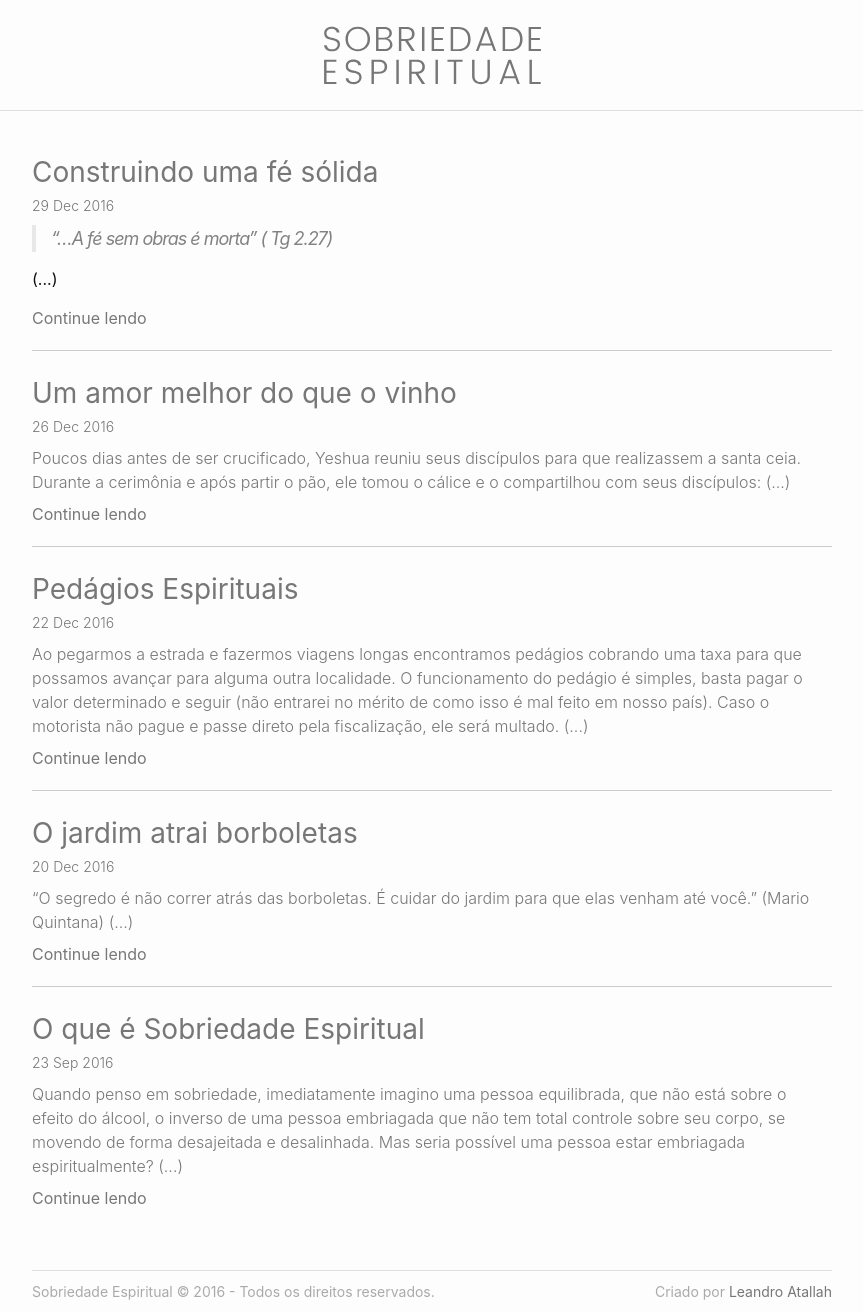
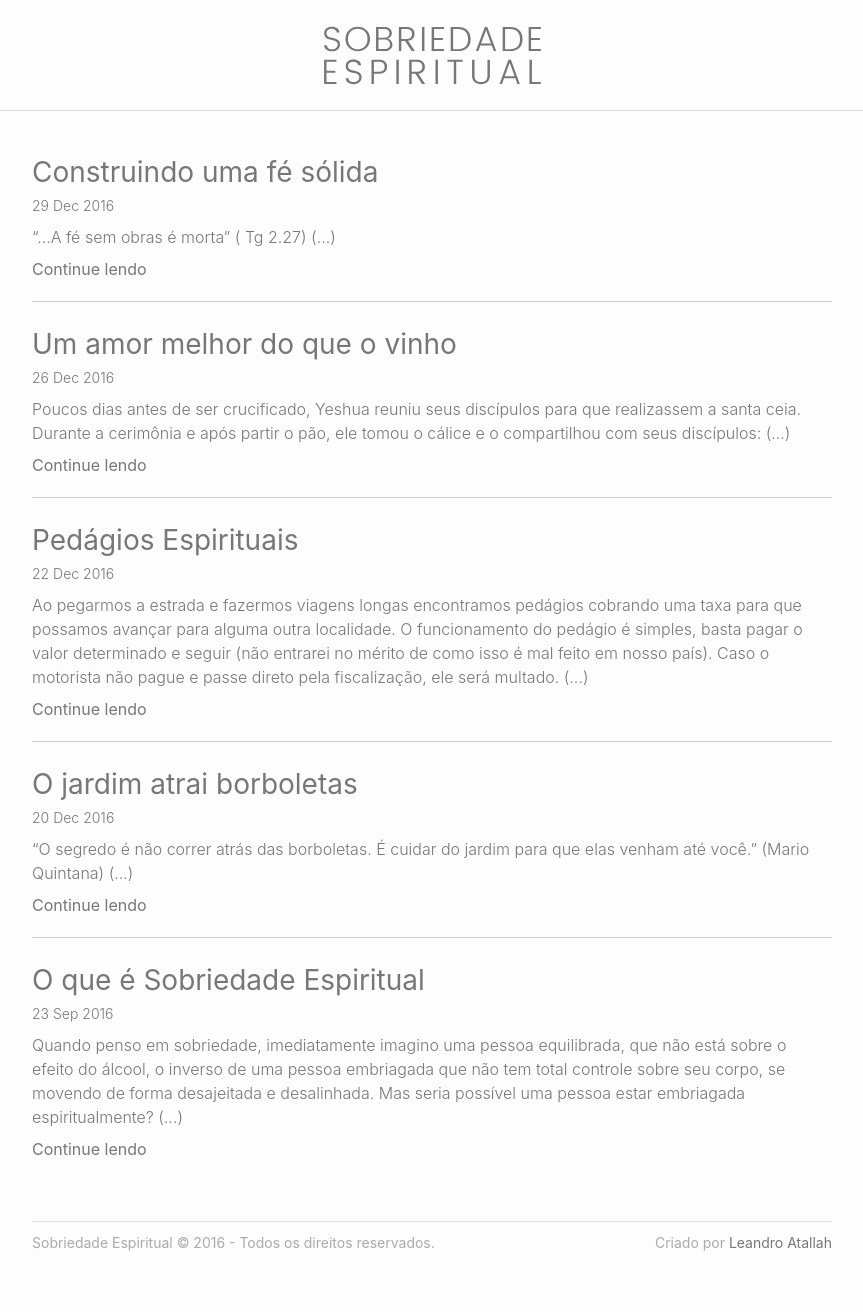
Before and after one commit to leandroatallah/sobriedade-espiritual, a Jekyll site: the page built from index.html, in a window 1280 px wide. Shown: the whole page, without its empty margins (208-1071 px from the left). Built offline with Jekyll 4.4.1, drawn with Linux system fonts in a browser that asks for light colours; after the commit the page ends 1263 px from its top, so only the background shows below that.

Commit message:
Ajuste sintaxe

```diff
--- a/_posts/2016-12-29-construindo-uma-fe-solida.markdown
+++ b/_posts/2016-12-29-construindo-uma-fe-solida.markdown
@@ -6,7 +6,7 @@ categories: jekyll update
 comments: true
 ---
 
->"...A fé sem obras é morta" ( Tg 2.27)
+"...A fé sem obras é morta" ( Tg 2.27)
 
 Fé, resumidamente, é ter crença em algo que não se vê. Não preciso ter fé naquilo que vejo, pois meus sentidos já me convencem de que isso é real.
 
```
